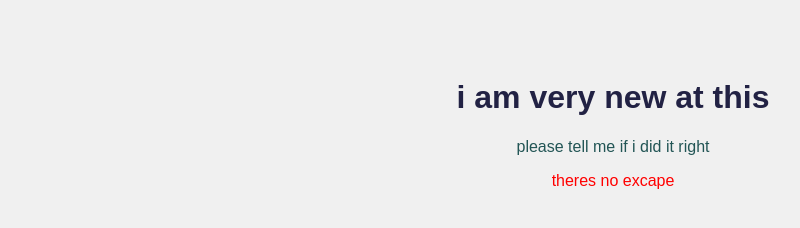
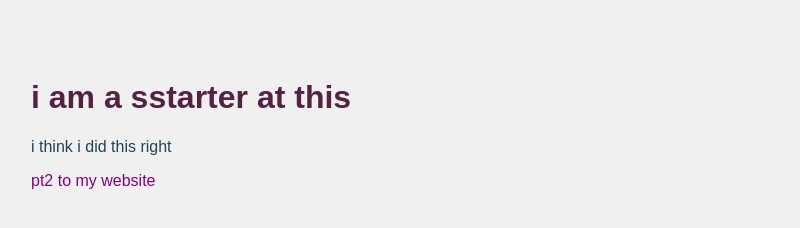
Before and after one commit to prymed/my-new-website, a plain HTML site: page index.html in a window 1280 px wide. Shown: the whole page, without its empty margins (27-827 px from the left). Drawn offline with Linux system fonts and the light colour scheme.

Commit message:
Update index.html

```diff
--- a/index.html
+++ b/index.html
@@ -1,29 +1,30 @@
 <!DOCTYPE html>
 <html>
 <head>
-  <title>hello, people of reddit. i am trying to creat a website</title>
+  <title>starter bedsite</title>
   <style>
     body {
       font-family: Arial, sans-serif;
       background: #f0f0f0;
-      text-align: center;
+      text-align: bottem;
       padding: 50px;
     }
     h1 {
-      color: #224;
+      color: #524;
     }
     p {
-      color: #255;
+      color: #245;
     }
     a {
-      color: red;
+      color: purple;
       text-decoration: none;
     }
   </style>
 </head>
 <body>
-  <h1>i am very new at this</h1>
-  <p>please tell me if i did it right</p>
-  <a href="https://www.youtube.com/watch?v=dQw4w9WgXcQ" target="_blank">theres no excape</a>
+  <h1>i am a sstarter at this</h1>
+  <p>i think i did this right</p>
+  <a href="https://www.youtube.com/watch?v=dQw4w9WgXcQ" target="_blank">pt2 to my website</a>
+  <p i think this will add new text to my web</p>
 </body>
 </html>
```
